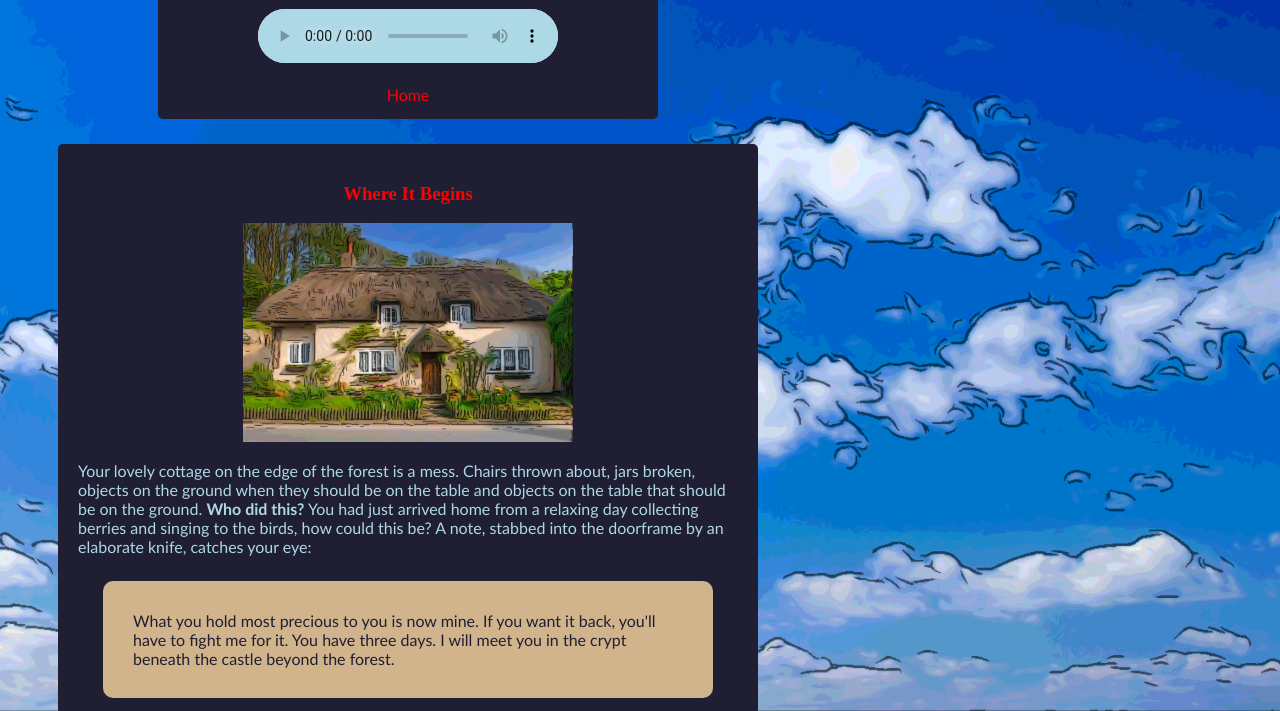
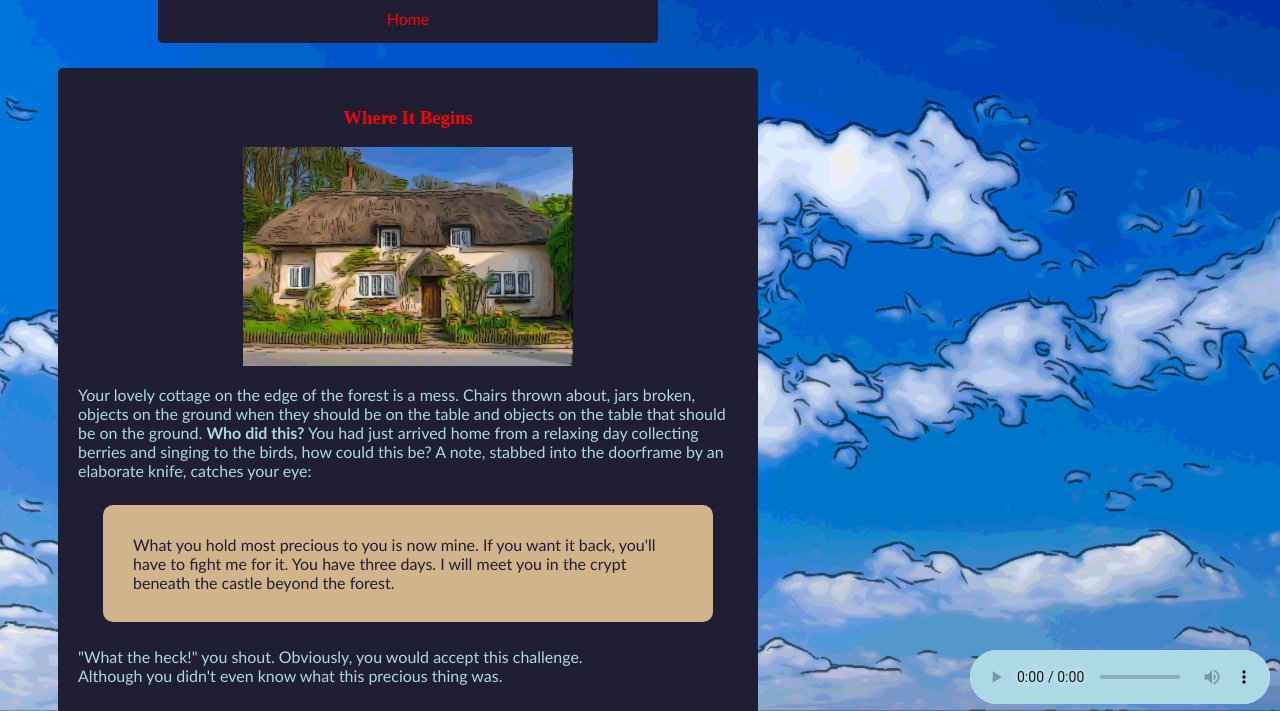
Before and after one commit to LC101-September-2021/assignment-4-html-me-something-katsinskyd, a website: page index.html in a window 1280 px wide. Shown: the part 86-797 px from the top of the page. Drawn offline with Linux system fonts and the light colour scheme.

Commit message:
changed position of audio player

```diff
--- a/index.html
+++ b/index.html
@@ -10,15 +10,14 @@
       <header>
          <h1>A Small Journey</h1>
          <nav>
-            <audio controls>
-               <source src="audio/home_audio.mp3" type="audio/mpeg">
-               Your browser does not support the audio element.
-            </audio><br><br>
             <a href="index.html">Home</a>
 
          </nav>
       </header>
-
+      <audio controls>
+         <source src="audio/home_audio.mp3" type="audio/mpeg">
+         Your browser does not support the audio element.
+      </audio>
       <main>
          <article>
             <h3 id="mainHeading">Where It Begins</h3>
--- a/styles.css
+++ b/styles.css
@@ -62,6 +62,12 @@ img {
     background-color: #add8e6;
   }
 
+  audio {
+      position: fixed;
+      bottom: 10px;
+      right: 10px;
+  }
+
 
 /* source: https://christopheraue.net/design/fading-pages-on-load-and-unload */
 
```
Also changed, not shown: castle.html (+4 -5 lines), crypt.html (+4 -5 lines), forest.html (+4 -5 lines).
